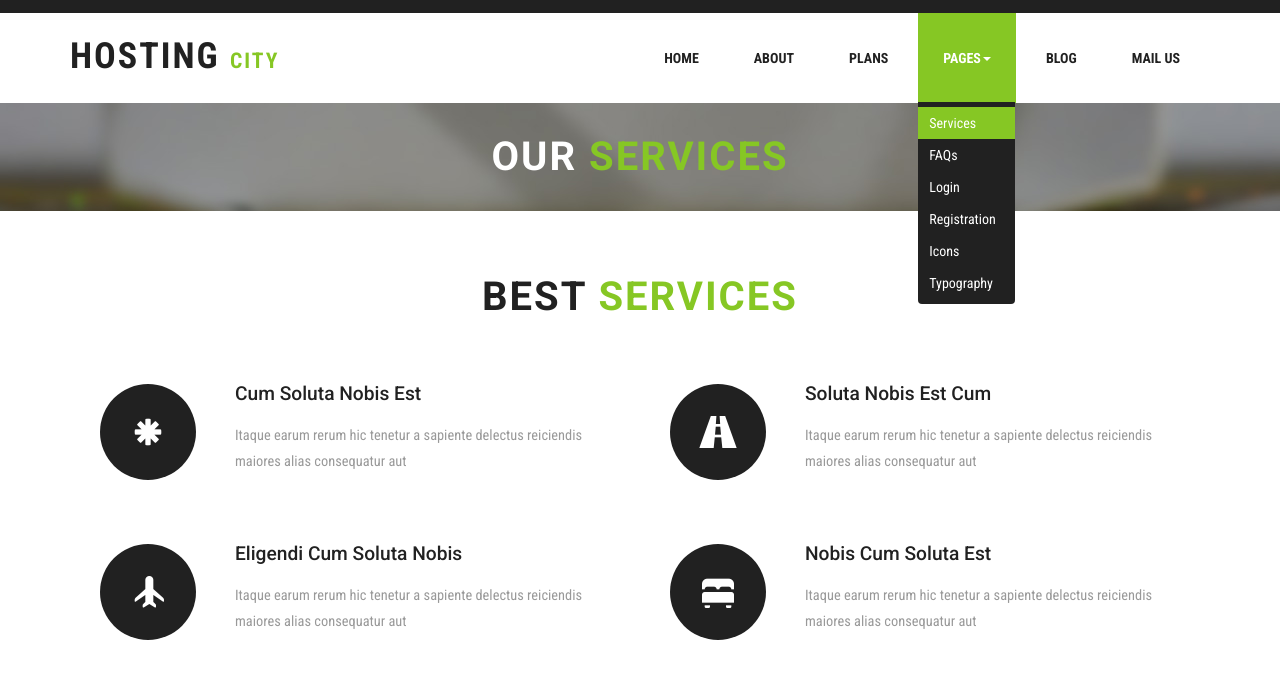
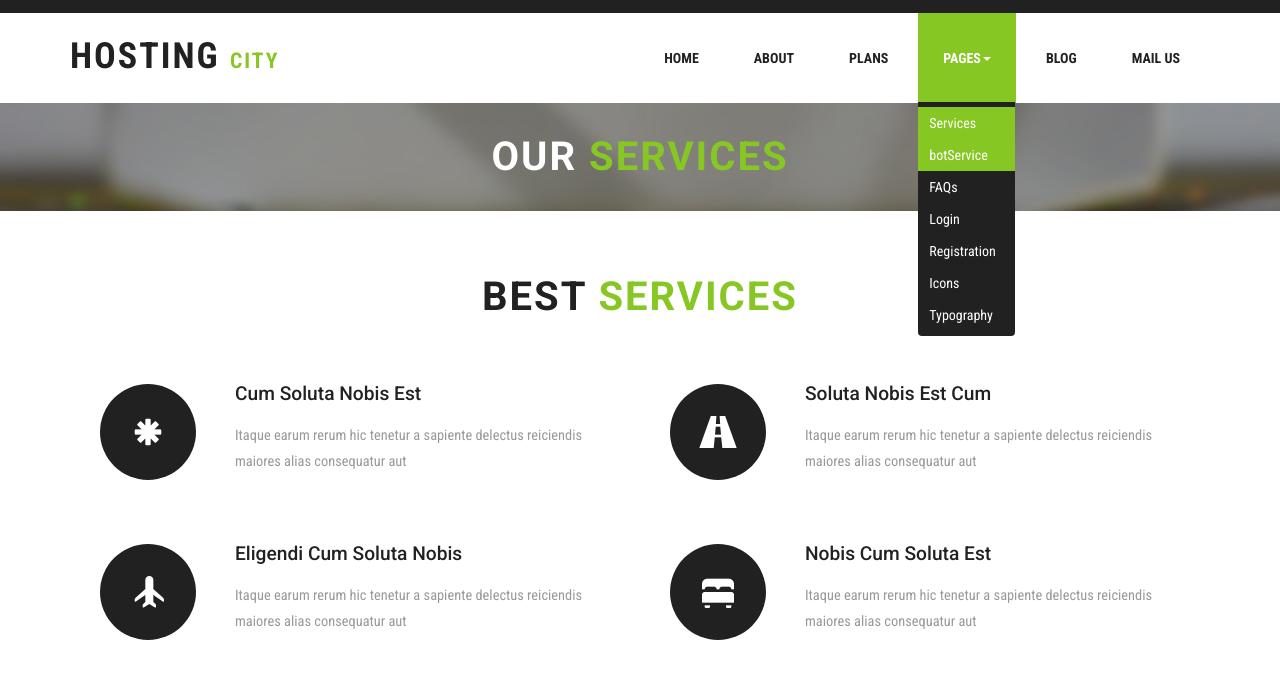
Before and after one commit to nagesh-bi/futuretalentproject, a plain HTML site: page services.html in a window 1280 px wide. Both pictures are taken after a click on the button "PAGES". Shown: the part 42-742 px from the top of the page. Drawn offline with Linux system fonts and the light colour scheme.

Commit message:
Update services.html

```diff
--- a/services.html
+++ b/services.html
@@ -87,6 +87,7 @@ Smartphone Compatible web template, free webdesigns for Nokia, Samsung, LG, Sony
 								<li class="active"><a href="#" class="dropdown-toggle hvr-sweep-to-bottom" data-toggle="dropdown" role="button" aria-haspopup="true" aria-expanded="false">Pages<span class="caret"></span></a>
 									<ul class="dropdown-menu">
 										<li class="active"><a class="hvr-sweep-to-bottom" href="services.html">Services</a></li>
+										<li class="active"><a class="hvr-sweep-to-bottom" href="botservice.html">botService</a></li>
 										<li><a class="hvr-sweep-to-bottom" href="faq.html">FAQs</a></li>
 										<li><a class="hvr-sweep-to-bottom" href="login.html">Login</a></li>
 										<li><a class="hvr-sweep-to-bottom" href="registration.html">Registration</a></li>
```
